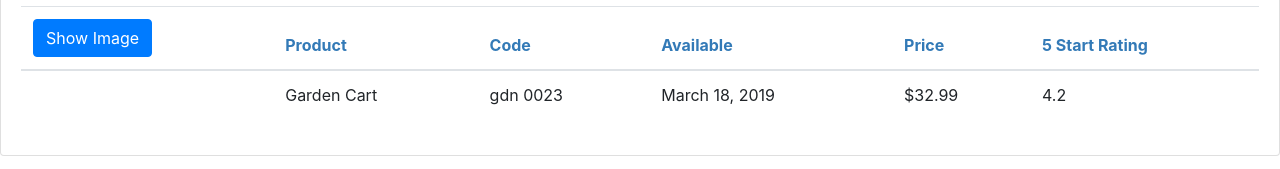
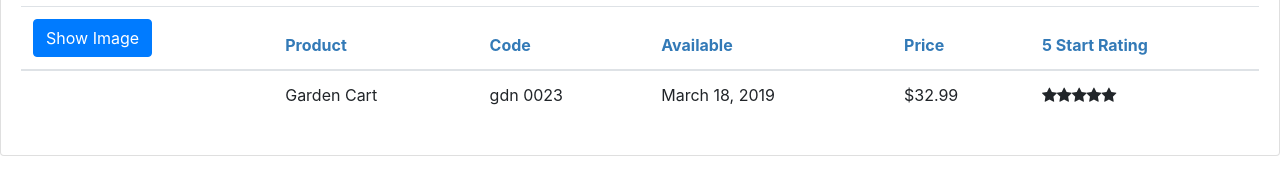
Before and after one commit to gbulicanu/angular-getting-started, an Angular app: page / in a window 1280 px wide. Shown: the part 202-371 px from the top of the page. Built offline with nearby package versions, Linux system fonts and the light colour scheme.

Commit message:
Use nested component

```diff
--- a/src/app/products/product-list.component.html
+++ b/src/app/products/product-list.component.html
@@ -45,7 +45,7 @@
                         <td>{{ product.productCode | lowercase | convertToSpaces:'-'}}</td>
                         <td>{{ product.releaseDate }}</td>
                         <td>{{ product.price | currency:'USD':'symbol':'1.2-2'}}</td>
-                        <td>{{ product.starRating }}</td>
+                        <td><pm-star></pm-star></td>
                     </tr>
                 </tbody>
             </table>
```
Also changed, not shown: src/app/app.module.ts (+7 -1 lines).
